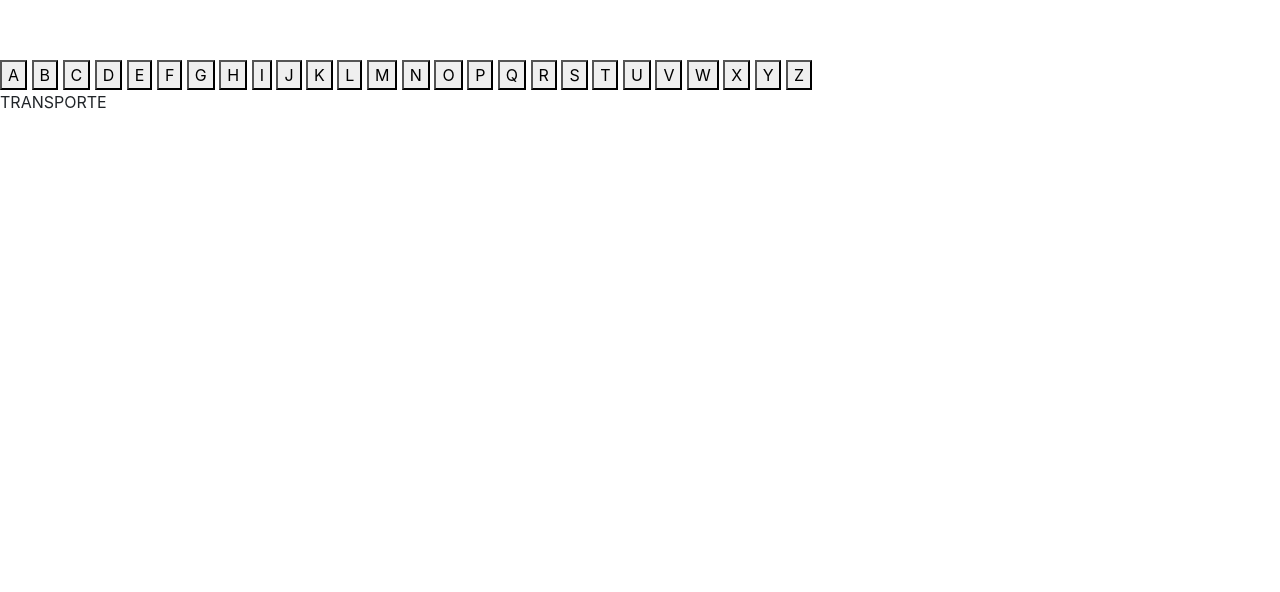
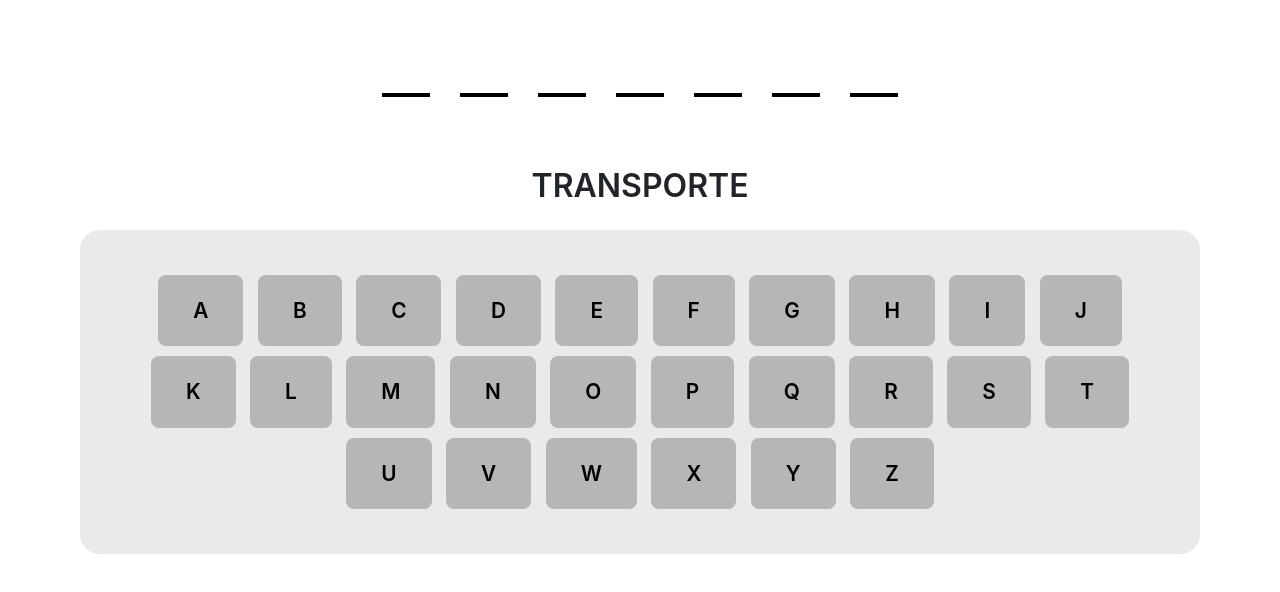
Before and after one commit to Car00l/voce_na_etec, a plain HTML site: page index.html in a window 1280 px wide. Shown: the part 108-700 px from the top of the page. Drawn offline with nearby package versions, Linux system fonts and the light colour scheme.

Commit message:
MANDEI DNV

```diff
--- a/css/style.css
+++ b/css/style.css
@@ -0,0 +1,66 @@
+* {
+    margin: 0;
+    padding: 0;
+    box-sizing: border-box;
+}
+
+:root {}
+
+body {
+    height: 100vh;
+    width: 100%;
+    display: flex;
+    flex-direction: column;
+    align-items: center;
+    justify-content: center;
+}
+
+.letras {
+    width: 1.5em;
+    margin: 15px;
+    text-align: center;
+}
+
+.letras::after {
+    content: '';
+    margin-right: 2px;
+    width: 100%;
+    border: 2px solid #000;
+    display: block;
+}
+
+#palavra_secreta {
+    display: flex;
+    margin-bottom: 50px;
+    font-size: 2em;
+}
+
+.teclas {
+    background: rgb(234, 234, 234);
+    border-radius: 20px;
+    padding: 40px 50px;
+    width: 70em;
+    text-align: center;
+}
+
+.btn-letra {
+    font-size: 1.3em;
+    font-weight: 600;
+    border-radius: 8px;
+    margin: 5px 5px;
+    border: 0;
+    background: rgb(182, 182, 182);
+    padding: 20px 35px;
+    transition: 0.15s;
+}
+
+.btn-letra:hover {
+    transform: translateY(-5px) scale(1.05);
+    background: rgb(209, 209, 209);
+}
+
+#categoria {
+    margin-bottom: 20px;
+    font-size: 2em;
+    font-weight: 600;
+}
--- a/index.html
+++ b/index.html
@@ -17,40 +17,41 @@
     <div id="palavra_secreta">
     </div>
 
+    <!-- CATEGORIA -->
+    <div id="categoria">
+    </div>
+
     <!-- Teclado -->
     <div id="teclado">
         <div class="teclas">
-            <button id="tecla-A" onclick="verificaLetraEscolhida('A')">A</button>
-            <button id="tecla-B" onclick="verificaLetraEscolhida('B')">B</button>
-            <button id="tecla-C" onclick="verificaLetraEscolhida('C')">C</button>
-            <button id="tecla-D" onclick="verificaLetraEscolhida('D')">D</button>
-            <button id="tecla-E" onclick="verificaLetraEscolhida('E')">E</button>
-            <button id="tecla-F" onclick="verificaLetraEscolhida('F')">F</button>
-            <button id="tecla-G" onclick="verificaLetraEscolhida('G')">G</button>
-            <button id="tecla-H" onclick="verificaLetraEscolhida('H')">H</button>
-            <button id="tecla-I" onclick="verificaLetraEscolhida('I')">I</button>
-            <button id="tecla-J" onclick="verificaLetraEscolhida('J')">J</button>
-            <button id="tecla-K" onclick="verificaLetraEscolhida('K')">K</button>
-            <button id="tecla-L" onclick="verificaLetraEscolhida('L')">L</button>
-            <button id="tecla-M" onclick="verificaLetraEscolhida('M')">M</button>
-            <button id="tecla-N" onclick="verificaLetraEscolhida('N')">N</button>
-            <button id="tecla-O" onclick="verificaLetraEscolhida('O')">O</button>
-            <button id="tecla-P" onclick="verificaLetraEscolhida('P')">P</button>
-            <button id="tecla-Q" onclick="verificaLetraEscolhida('Q')">Q</button>
-            <button id="tecla-R" onclick="verificaLetraEscolhida('R')">R</button>
-            <button id="tecla-S" onclick="verificaLetraEscolhida('S')">S</button>
-            <button id="tecla-T" onclick="verificaLetraEscolhida('T')">T</button>
-            <button id="tecla-U" onclick="verificaLetraEscolhida('U')">U</button>
-            <button id="tecla-V" onclick="verificaLetraEscolhida('V')">V</button>
-            <button id="tecla-W" onclick="verificaLetraEscolhida('W')">W</button>
-            <button id="tecla-X" onclick="verificaLetraEscolhida('X')">X</button>
-            <button id="tecla-Y" onclick="verificaLetraEscolhida('Y')">Y</button>
-            <button id="tecla-Z" onclick="verificaLetraEscolhida('Z')">Z</button>
+            <button id="tecla-A" class="btn-letra" onclick="verificaLetraEscolhida('A')">A</button>
+            <button id="tecla-B" class="btn-letra" onclick="verificaLetraEscolhida('B')">B</button>
+            <button id="tecla-C" class="btn-letra" onclick="verificaLetraEscolhida('C')">C</button>
+            <button id="tecla-D" class="btn-letra" onclick="verificaLetraEscolhida('D')">D</button>
+            <button id="tecla-E" class="btn-letra" onclick="verificaLetraEscolhida('E')">E</button>
+            <button id="tecla-F" class="btn-letra" onclick="verificaLetraEscolhida('F')">F</button>
+            <button id="tecla-G" class="btn-letra" onclick="verificaLetraEscolhida('G')">G</button>
+            <button id="tecla-H" class="btn-letra" onclick="verificaLetraEscolhida('H')">H</button>
+            <button id="tecla-I" class="btn-letra" onclick="verificaLetraEscolhida('I')">I</button>
+            <button id="tecla-J" class="btn-letra" onclick="verificaLetraEscolhida('J')">J</button>
+            <button id="tecla-K" class="btn-letra" onclick="verificaLetraEscolhida('K')">K</button>
+            <button id="tecla-L" class="btn-letra" onclick="verificaLetraEscolhida('L')">L</button>
+            <button id="tecla-M" class="btn-letra" onclick="verificaLetraEscolhida('M')">M</button>
+            <button id="tecla-N" class="btn-letra" onclick="verificaLetraEscolhida('N')">N</button>
+            <button id="tecla-O" class="btn-letra" onclick="verificaLetraEscolhida('O')">O</button>
+            <button id="tecla-P" class="btn-letra" onclick="verificaLetraEscolhida('P')">P</button>
+            <button id="tecla-Q" class="btn-letra" onclick="verificaLetraEscolhida('Q')">Q</button>
+            <button id="tecla-R" class="btn-letra" onclick="verificaLetraEscolhida('R')">R</button>
+            <button id="tecla-S" class="btn-letra" onclick="verificaLetraEscolhida('S')">S</button>
+            <button id="tecla-T" class="btn-letra" onclick="verificaLetraEscolhida('T')">T</button>
+            <button id="tecla-U" class="btn-letra" onclick="verificaLetraEscolhida('U')">U</button>
+            <button id="tecla-V" class="btn-letra" onclick="verificaLetraEscolhida('V')">V</button>
+            <button id="tecla-W" class="btn-letra" onclick="verificaLetraEscolhida('W')">W</button>
+            <button id="tecla-X" class="btn-letra" onclick="verificaLetraEscolhida('X')">X</button>
+            <button id="tecla-Y" class="btn-letra" onclick="verificaLetraEscolhida('Y')">Y</button>
+            <button id="tecla-Z" class="btn-letra" onclick="verificaLetraEscolhida('Z')">Z</button>
         </div>
 
-        <!-- CATEGORIA -->
-        <div id="categoria">
-        </div>
 
         <!-- Mensagem -->
         <div id="mensagem">
```
